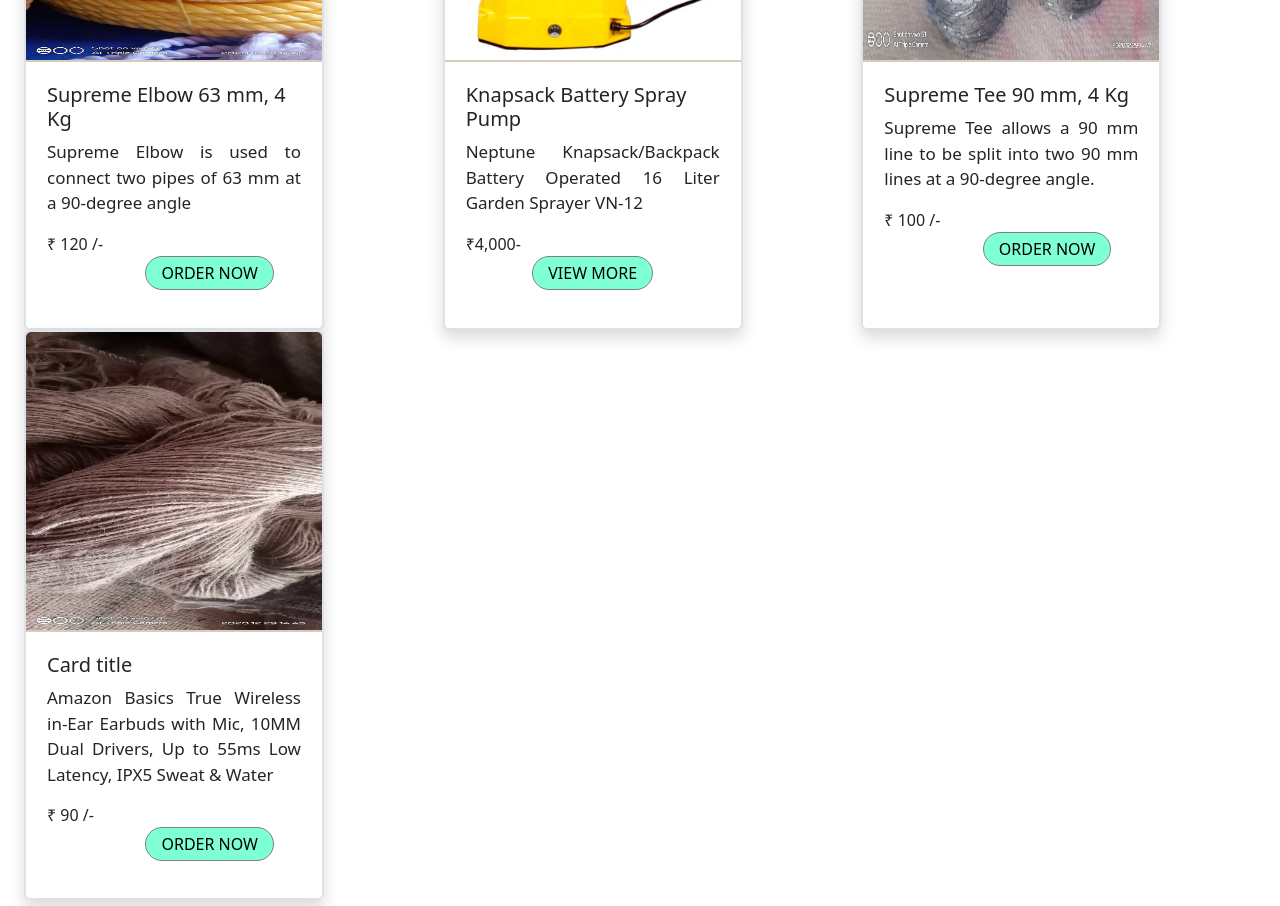
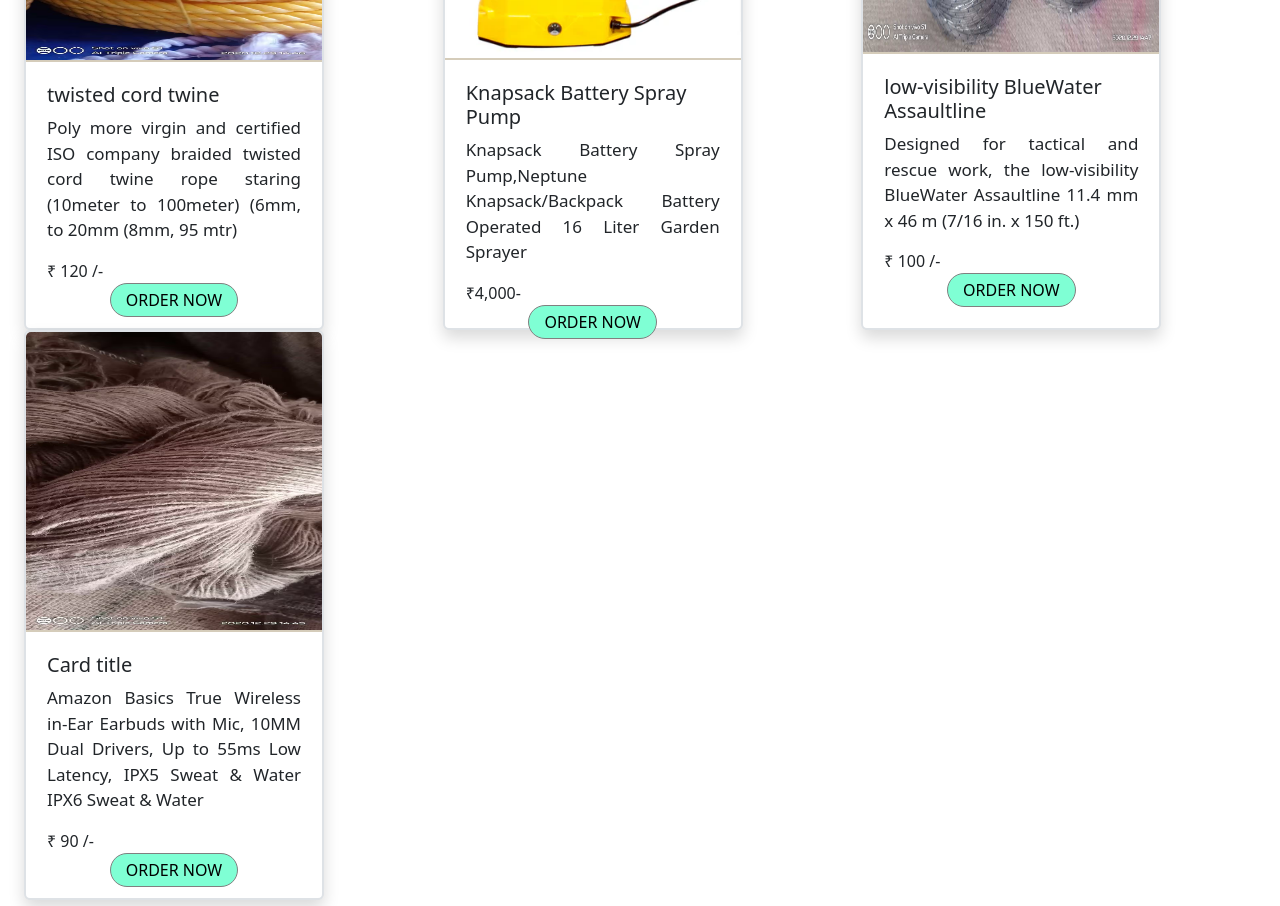
Before and after one commit to bhaktishinde2388/kisan-traders, a plain HTML site: page pages/product.html in a window 1280 px wide. Shown: the part 2940-3846 px from the top of the page. Drawn offline with nearby package versions, Linux system fonts and the light colour scheme.

Commit message:
modified

```diff
--- a/pages/product.html
+++ b/pages/product.html
@@ -125,7 +125,7 @@
 
       <div class="card-body">
         <h5 class="card-title">Supreme Elbow 63 mm, 4 Kg</h5>
-        <p class="product-info">Supreme Elbow is used to connect two pipes of 63 mm at a 90-degree angle</p>
+        <p class="product-info">Supreme Elbow 63 mm, 4 KgSupreme Elbow is used to connect two pipes of 63 mm at a 90-degree angle</p>
         ₹ 120 /-
         <button type="button" class=" bottom-3 end-0 btnb ">ORDER NOW</button>
       </div>
@@ -136,7 +136,7 @@
       <img src="./../img/product/pipe-4.jpg" class="card-img-top  product-img"   alt="...">
       <div class="card-body ">
         <h5 class="card-title">Supreme Coupler 90 mm, 4 Kg</h5>
-          <p class="product-info">Supreme coupler is a small part that connects one part to another, usually permanently.</p>
+          <p class="product-info">Supreme Coupler 90 mm, 4 KgSupreme coupler is a small part that connects one part to another, usually permanently.</p>
         ₹ 150 /-
         <button type="button" class="  bottom-3 end-0 btnb">ORDER NOW</button>
       </div>
@@ -177,10 +177,10 @@
       <img src="./../img/product/rope-img1.avif" class="card-img-top  product-img"  alt="...">
 
       <div class="card-body">
-        <h5 class="card-title">Supreme Elbow 63 mm, 4 Kg</h5>
-        <p class="product-info">Supreme Elbow is used to connect two pipes of 63 mm at a 90-degree angle</p>
+        <h5 class="card-title">twisted cord twine</h5>
+        <p class="product-info">Poly more virgin and certified ISO company braided twisted cord twine rope staring (10meter to 100meter) (6mm, to 20mm (8mm, 95 mtr)</p>
         ₹ 120 /-
-        <button type="button" class="   mx-5 position-absolute bottom-3 end-0 btnb ">ORDER NOW</button>
+        <button type="button" class="  bottom-3 end-0 btnb ">ORDER NOW</button>
       </div>
     </div>
   </div>
@@ -189,9 +189,9 @@
       <img src="./../img/product/img1.webp" class="card-img-top  product-img"   alt="...">
       <div class="card-body ">
         <h5 class="card-title">Knapsack Battery Spray Pump</h5>
-          <p class="product-info">Neptune Knapsack/Backpack Battery Operated 16 Liter Garden Sprayer VN-12</p>
+          <p class="product-info">Knapsack Battery Spray Pump,Neptune Knapsack/Backpack Battery Operated 16 Liter Garden Sprayer</p>
             ₹4,000-
-            <a href="./pages/product.html"  style="text-decoration: none;"> <button type="button" class=" btnb" style="margin-bottom: 10px;">VIEW MORE</button></a>
+            <a href="./pages/product.html"  style="text-decoration: none;"> <button type="button" class=" btnb" style="margin-bottom: 10px;">ORDER NOW</button></a>
       </div>
     </div>
   </div>
@@ -199,10 +199,10 @@
     <div class="card shadow border border-2 product-cardb" >
       <img src="./../img/product/rope-img3.jpg" class="card-img-top  product-img"  alt="...">
       <div class="card-body ">
-        <h5 class="card-title">Supreme Tee 90 mm, 4 Kg</h5>
-          <p class="product-info">Supreme Tee allows a 90 mm line to be split into two 90 mm lines at a 90-degree angle.</p>
+        <h5 class="card-title"> low-visibility BlueWater Assaultline</h5>
+          <p class="product-info">Designed for tactical and rescue work, the low-visibility BlueWater Assaultline 11.4 mm x 46 m (7/16 in. x 150 ft.) </p>
         ₹ 100 /-<br>
-        <button type="button" class="   mx-5 position-absolute bottom-3 end-0  btnb">ORDER NOW</button>
+        <button type="button" class=" bottom-3 end-0  btnb">ORDER NOW</button>
       </div>
     </div>
   </div>
@@ -211,9 +211,11 @@
       <img src="./../img/product/rope-img4.avif" class="card-img-top  product-img"   alt="...">
       <div class="card-body ">
         <h5 class="card-title">Card title</h5>
-          <p class="product-info">Amazon Basics True Wireless in-Ear Earbuds with Mic, 10MM Dual Drivers, Up to 55ms Low Latency, IPX5 Sweat & Water</p>
+          <p class="product-info">Amazon Basics True Wireless in-Ear Earbuds with Mic, 10MM Dual Drivers, Up to 55ms Low Latency, IPX5 Sweat & Water
+            IPX6 Sweat & Water
+          </p>
         ₹ 90 /-
-        <button type="button" class="   mx-5 position-absolute bottom-3 end-0  btnb">ORDER NOW</button>
+        <button type="button" class=" bottom-3 end-0  btnb">ORDER NOW</button>
       </div>
     </div>
   </div>
```
